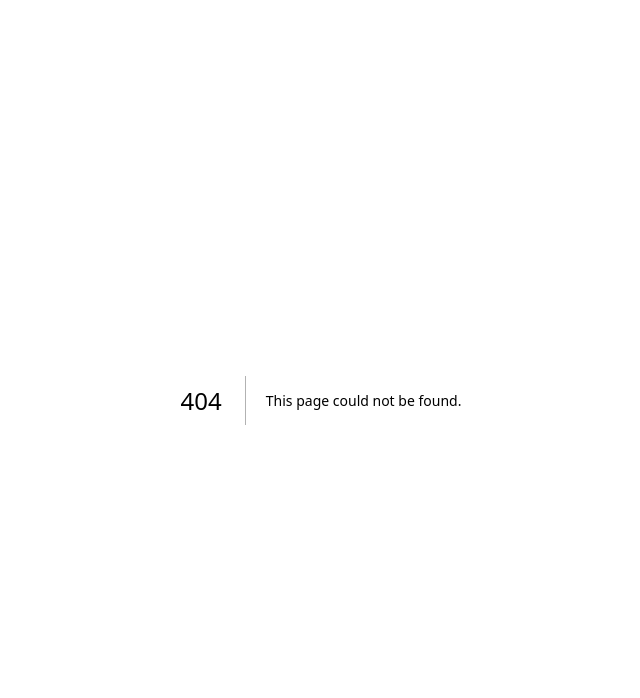
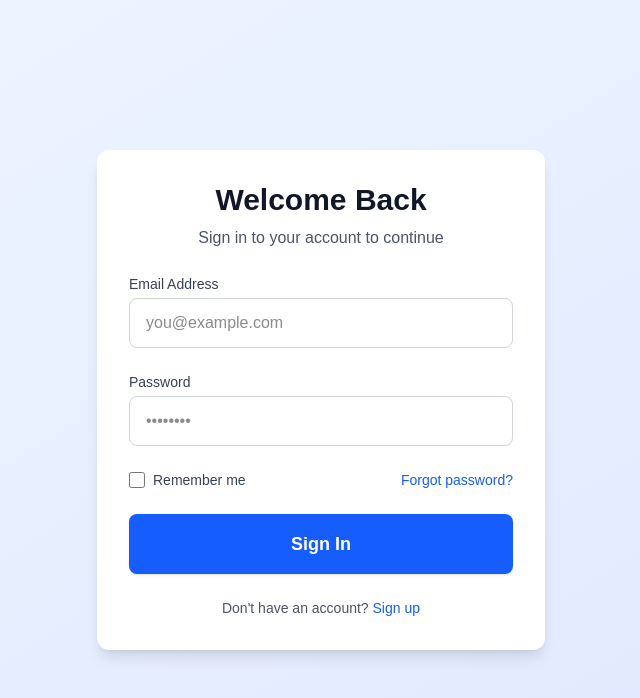
Before and after one commit to Lakshan-Chamoditha-Perera/pos-web, a Next.js app: page /signin in a window 1280 px wide. Before the commit this address had no page. Shown: the top 698 px of the page, without its empty margins (319-959 px from the left). Built offline with nearby package versions, Linux system fonts and the light colour scheme.

Commit message:
Adds sign-in button to the home page Adds a "Sign In" button to the home page, alongside the "Get Started" button.

```diff
--- /dev/null
+++ b/src/app/components/Button.tsx
@@ -0,0 +1,86 @@
+"use client"
+import React from 'react';
+
+interface ButtonProps {
+    children: React.ReactNode;
+    variant?: 'primary' | 'secondary';
+    size?: 'sm' | 'md' | 'lg';
+    onClick?: (event: React.MouseEvent<HTMLButtonElement>) => void;
+    disabled?: boolean;
+    type?: 'button' | 'submit' | 'reset';
+    className?: string;
+    fullWidth?: boolean;
+    loading?: boolean;
+    leftIcon?: React.ReactNode;
+    rightIcon?: React.ReactNode;
+}
+
+export const Button: React.FC<ButtonProps> = ({
+    children,
+    variant = 'primary',
+    size = 'md',
+    onClick,
+    disabled = false,
+    type = 'button',
+    className = '',
+    fullWidth = false,
+    loading = false,
+    leftIcon,
+    rightIcon
+}) => {
+    const baseStyles = 'inline-flex items-center justify-center gap-2 rounded-lg font-semibold transition-all duration-200 focus:outline-none focus:ring-2 focus:ring-offset-2 disabled:opacity-50 disabled:cursor-not-allowed';
+
+    const variants = {
+        primary: 'bg-blue-600 text-white hover:bg-blue-700 focus:ring-blue-500 active:bg-blue-800 shadow-sm hover:shadow-md',
+        secondary: 'bg-gray-200 text-gray-800 hover:bg-gray-300 focus:ring-gray-400 active:bg-gray-400 border border-gray-300'
+    };
+
+    const sizes = {
+        sm: 'px-4 py-2 text-sm',
+        md: 'px-6 py-3 text-base',
+        lg: 'px-8 py-4 text-lg'
+    };
+
+    const widthClass = fullWidth ? 'w-full' : '';
+
+    return (
+        <button
+            type={type}
+            onClick={onClick}
+            disabled={disabled || loading}
+            className={`${baseStyles} ${variants[variant]} ${sizes[size]} ${widthClass} ${className}`}
+        >
+            {loading ? (
+                <>
+                    <svg
+                        className="animate-spin h-5 w-5"
+                        xmlns="http://www.w3.org/2000/svg"
+                        fill="none"
+                        viewBox="0 0 24 24"
+                    >
+                        <circle
+                            className="opacity-25"
+                            cx="12"
+                            cy="12"
+                            r="10"
+                            stroke="currentColor"
+                            strokeWidth="4"
+                        />
+                        <path
+                            className="opacity-75"
+                            fill="currentColor"
+                            d="M4 12a8 8 0 018-8V0C5.373 0 0 5.373 0 12h4zm2 5.291A7.962 7.962 0 014 12H0c0 3.042 1.135 5.824 3 7.938l3-2.647z"
+                        />
+                    </svg>
+                    <span>Loading...</span>
+                </>
+            ) : (
+                <>
+                    {leftIcon && <span className="flex-shrink-0">{leftIcon}</span>}
+                    {children}
+                    {rightIcon && <span className="flex-shrink-0">{rightIcon}</span>}
+                </>
+            )}
+        </button>
+    );
+};
--- a/src/app/page.tsx
+++ b/src/app/page.tsx
@@ -1,3 +1,5 @@
+"use client";
+
 export default function Home() {
   return (
     <div className="min-h-screen bg-gradient-to-br from-blue-50 to-indigo-100">
@@ -11,9 +13,18 @@ export default function Home() {
           <p className="text-xl text-gray-600 mb-8 max-w-2xl mx-auto">
             Streamline your business operations with our powerful, easy-to-use web-based POS solution
           </p>
-          <button className="bg-indigo-600 text-white px-8 py-4 rounded-lg text-lg font-semibold hover:bg-indigo-700 transition-colors shadow-lg">
-            Get Started
-          </button>
+          <div className="flex gap-4 justify-center mt-8">
+            <button className="bg-indigo-600 text-white px-8 py-4 rounded-lg text-lg font-semibold hover:bg-indigo-700 transition-colors shadow-lg">
+              Get Started
+            </button>
+            <button
+              onClick={() => window.location.href = '/signin'}
+              className="bg-white text-indigo-600 border border-indigo-600 px-8 py-4 rounded-lg text-lg font-semibold hover:bg-indigo-50 transition-colors shadow-lg"
+            >
+              Sign In
+            </button>
+          </div>
+
         </div>
       </section>
 
--- /dev/null
+++ b/src/app/signin/page.tsx
@@ -0,0 +1,99 @@
+'use client';
+
+import { useState } from 'react';
+import { Button } from '../components/Button';
+
+export default function SignInPage() {
+    const [email, setEmail] = useState('');
+    const [password, setPassword] = useState('');
+    const [rememberMe, setRememberMe] = useState(false);
+
+    const handleSubmit = (e: React.FormEvent) => {
+        e.preventDefault();
+        // Sign in logic would go here
+        console.log('Sign in attempt with:', { email, password, rememberMe });
+    };
+
+    return (
+        <div className="min-h-screen bg-gradient-to-br from-blue-50 to-indigo-100 flex items-center justify-center p-4">
+            <div className="max-w-md w-full bg-white rounded-xl shadow-lg p-8 space-y-6">
+                <div className="text-center">
+                    <h1 className="text-3xl font-bold text-gray-900 mb-2">Welcome Back</h1>
+                    <p className="text-gray-600">Sign in to your account to continue</p>
+                </div>
+
+                <form onSubmit={handleSubmit} className="space-y-6">
+                    <div>
+                        <label htmlFor="email" className="block text-sm font-medium text-gray-700 mb-1">
+                            Email Address
+                        </label>
+                        <input
+                            id="email"
+                            type="email"
+                            value={email}
+                            onChange={(e) => setEmail(e.target.value)}
+                            className="w-full px-4 py-3 border border-gray-300 rounded-lg focus:ring-2 focus:ring-blue-500 focus:border-blue-500 transition"
+                            placeholder="you@example.com"
+                            required
+                        />
+                    </div>
+
+                    <div>
+                        <label htmlFor="password" className="block text-sm font-medium text-gray-700 mb-1">
+                            Password
+                        </label>
+                        <input
+                            id="password"
+                            type="password"
+                            value={password}
+                            onChange={(e) => setPassword(e.target.value)}
+                            className="w-full px-4 py-3 border border-gray-300 rounded-lg focus:ring-2 focus:ring-blue-500 focus:border-blue-500 transition"
+                            placeholder="••••••••"
+                            required
+                        />
+                    </div>
+
+                    <div className="flex items-center justify-between">
+                        <div className="flex items-center">
+                            <input
+                                id="remember-me"
+                                type="checkbox"
+                                checked={rememberMe}
+                                onChange={(e) => setRememberMe(e.target.checked)}
+                                className="h-4 w-4 text-blue-600 focus:ring-blue-500 border-gray-300 rounded"
+                            />
+                            <label htmlFor="remember-me" className="ml-2 block text-sm text-gray-700">
+                                Remember me
+                            </label>
+                        </div>
+
+                        <div className="text-sm">
+                            <a href="#" className="font-medium text-blue-600 hover:text-blue-500">
+                                Forgot password?
+                            </a>
+                        </div>
+                    </div>
+
+                    <div>
+                        <Button
+                            type="submit"
+                            variant="primary"
+                            size="lg"
+                            fullWidth
+                            className="w-full"
+                        >
+                            Sign In
+                        </Button>
+                    </div>
+                </form>
+
+                <div className="text-center text-sm text-gray-600">
+                    Don&apos;t have an account?{' '}
+                    <a href="#" className="font-medium text-blue-600 hover:text-blue-500">
+                        Sign up
+                    </a>
+                </div>
+            </div>
+        </div>
+    );
+}
```
